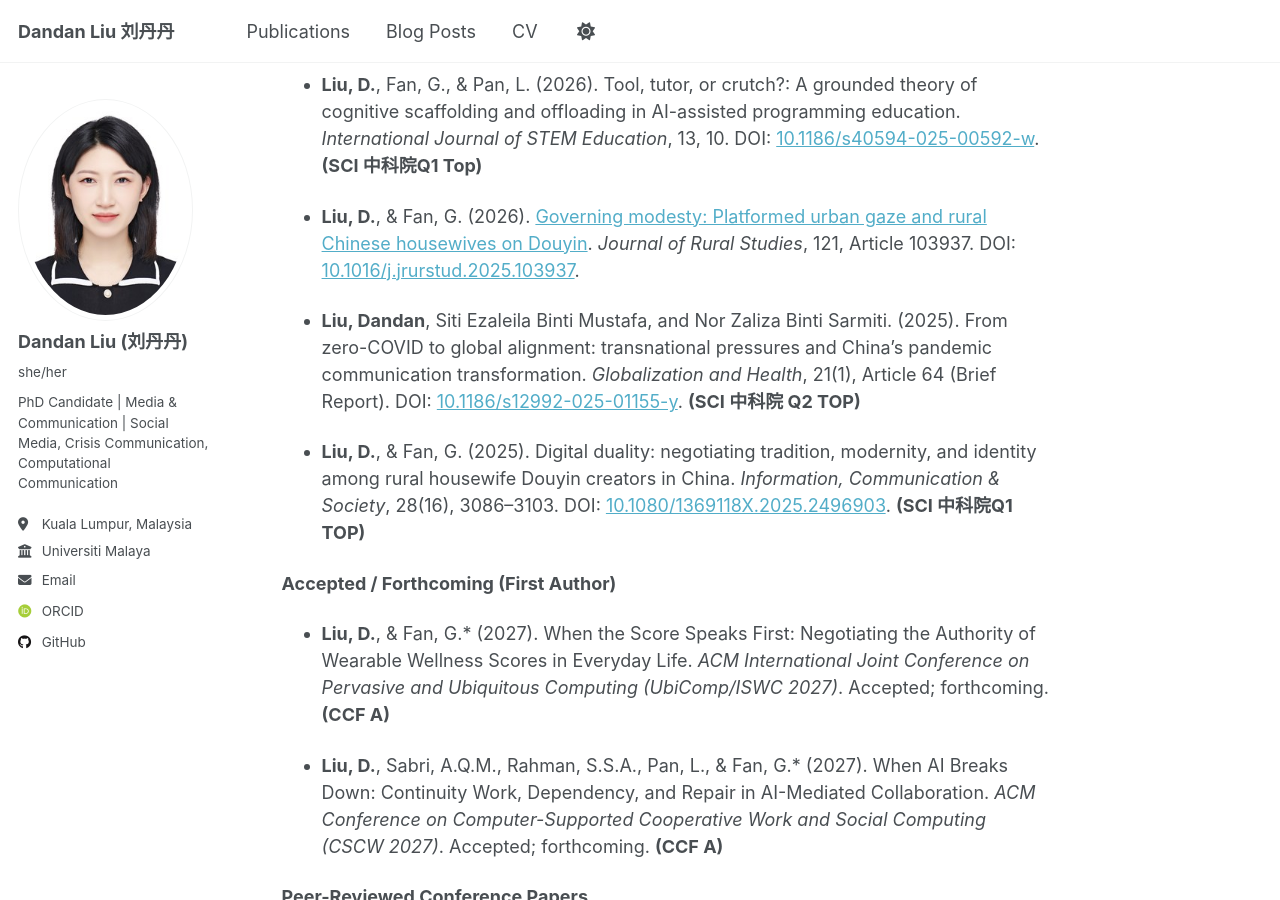
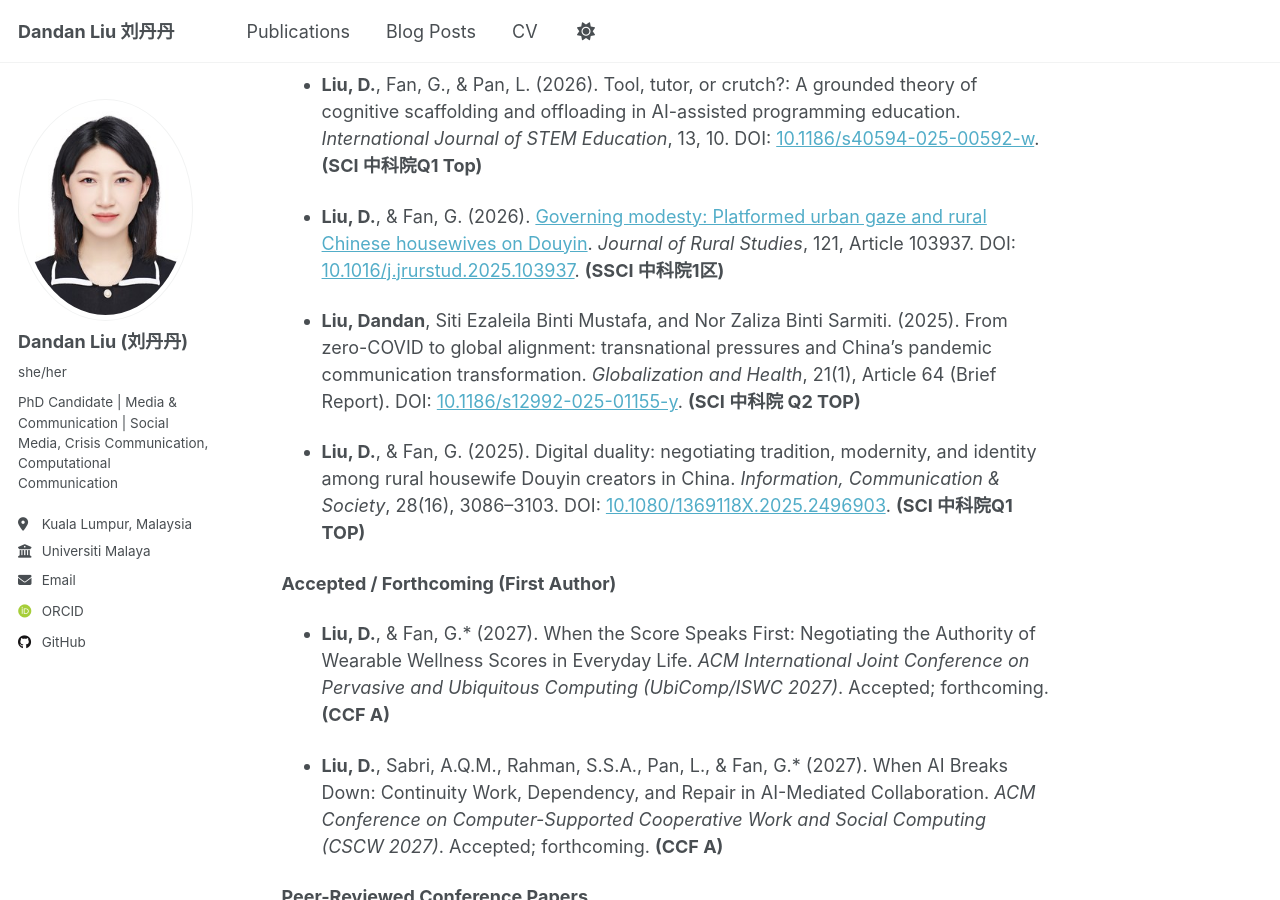
Before and after one commit to s2134717ldd/smiledan713.github.io, a Jekyll site: the page built from _pages/about.md, in a window 1280 px wide and 900 px high, scrolled down 1131 px. Built offline with Jekyll 4.4.1, drawn with Linux system fonts in a browser that asks for light colours; some web fonts are replaced; a script that is not in the unit is left out.

Commit message:
Label Governing modesty as SSCI and CAS Zone 1

```diff
--- a/_data/cv_publications.json
+++ b/_data/cv_publications.json
@@ -75,7 +75,7 @@
     "id": "J13",
     "category": "journal",
     "file": "_publications/2026-01-01-governing-modesty.md",
-    "citation": "<strong>Liu, Dandan</strong>; Fan, Guangrui (2026). Governing modesty: Platformed urban gaze and rural Chinese housewives on Douyin. <i>Journal of Rural Studies</i>, 121, Article 103937. <a href=\"https://doi.org/10.1016/j.jrurstud.2025.103937\">https://doi.org/10.1016/j.jrurstud.2025.103937</a>."
+    "citation": "<strong>Liu, Dandan</strong>; Fan, Guangrui (2026). Governing modesty: Platformed urban gaze and rural Chinese housewives on Douyin. <i>Journal of Rural Studies</i>, 121, Article 103937. <a href=\"https://doi.org/10.1016/j.jrurstud.2025.103937\">https://doi.org/10.1016/j.jrurstud.2025.103937</a>. <strong>[SSCI；中科院1区]</strong>"
   },
   {
     "id": "A1",
--- a/_pages/about.md
+++ b/_pages/about.md
@@ -29,7 +29,7 @@ My research has been published in top-tier international journals and conference
 
 - **Liu, D.**, Fan, G., & Pan, L. (2026). Tool, tutor, or crutch?: A grounded theory of cognitive scaffolding and offloading in AI-assisted programming education. *International Journal of STEM Education*, 13, 10. DOI: [10.1186/s40594-025-00592-w](https://doi.org/10.1186/s40594-025-00592-w). **(SCI 中科院Q1 Top)**
 
-- **Liu, D.**, & Fan, G. (2026). [Governing modesty: Platformed urban gaze and rural Chinese housewives on Douyin]({{ '/publication/2026-governing-modesty' | relative_url }}). *Journal of Rural Studies*, 121, Article 103937. DOI: [10.1016/j.jrurstud.2025.103937](https://doi.org/10.1016/j.jrurstud.2025.103937).
+- **Liu, D.**, & Fan, G. (2026). [Governing modesty: Platformed urban gaze and rural Chinese housewives on Douyin]({{ '/publication/2026-governing-modesty' | relative_url }}). *Journal of Rural Studies*, 121, Article 103937. DOI: [10.1016/j.jrurstud.2025.103937](https://doi.org/10.1016/j.jrurstud.2025.103937). **(SSCI 中科院1区)**
 
 - **Liu, Dandan**, Siti Ezaleila Binti Mustafa, and Nor Zaliza Binti Sarmiti. (2025). From zero-COVID to global alignment: transnational pressures and China's pandemic communication transformation. *Globalization and Health*, 21(1), Article 64 (Brief Report). DOI: [10.1186/s12992-025-01155-y](https://doi.org/10.1186/s12992-025-01155-y). **(SCI 中科院 Q2 TOP)**
 
```
Also changed, not shown: _publications/2026-01-01-governing-modesty.md (+1 -1 lines).
